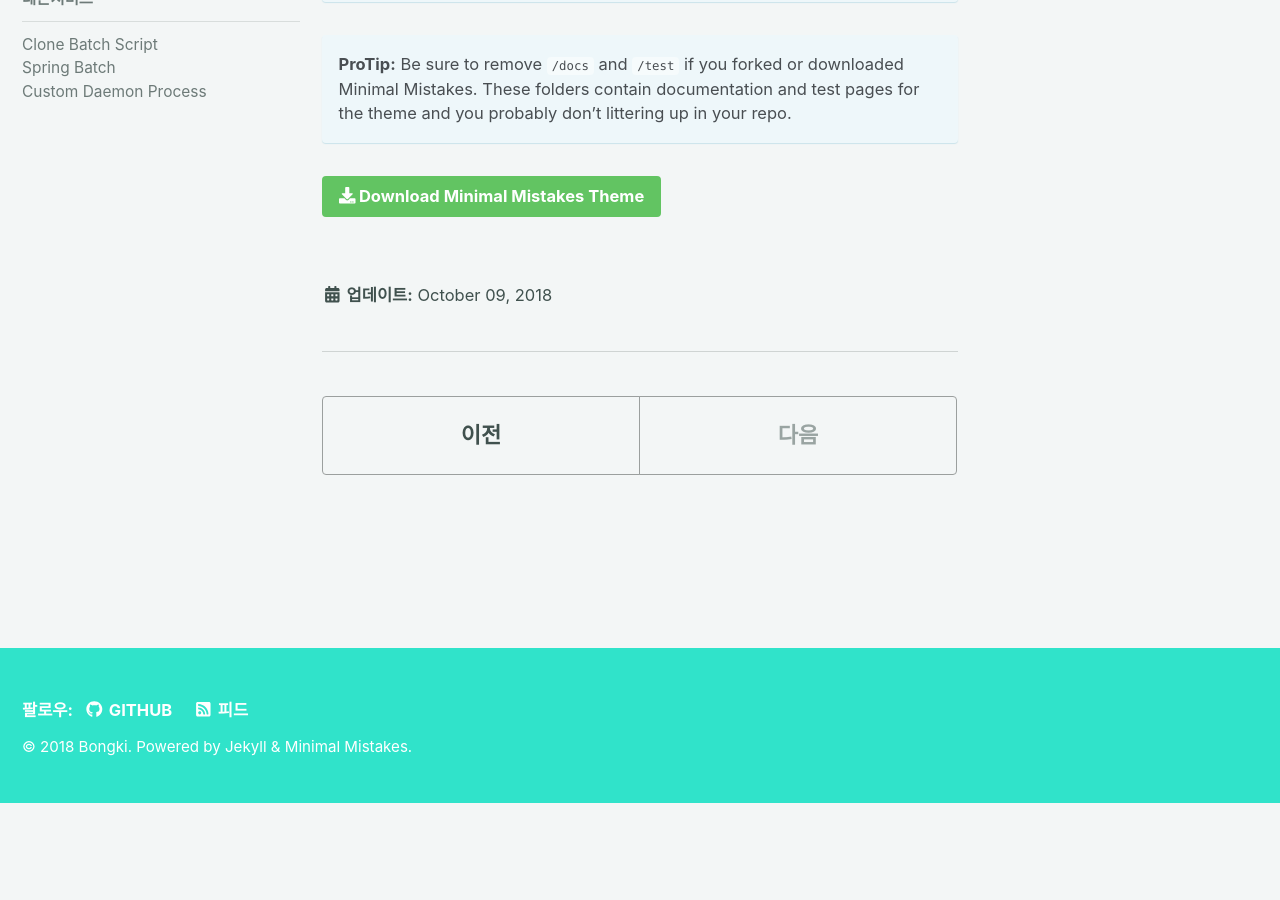
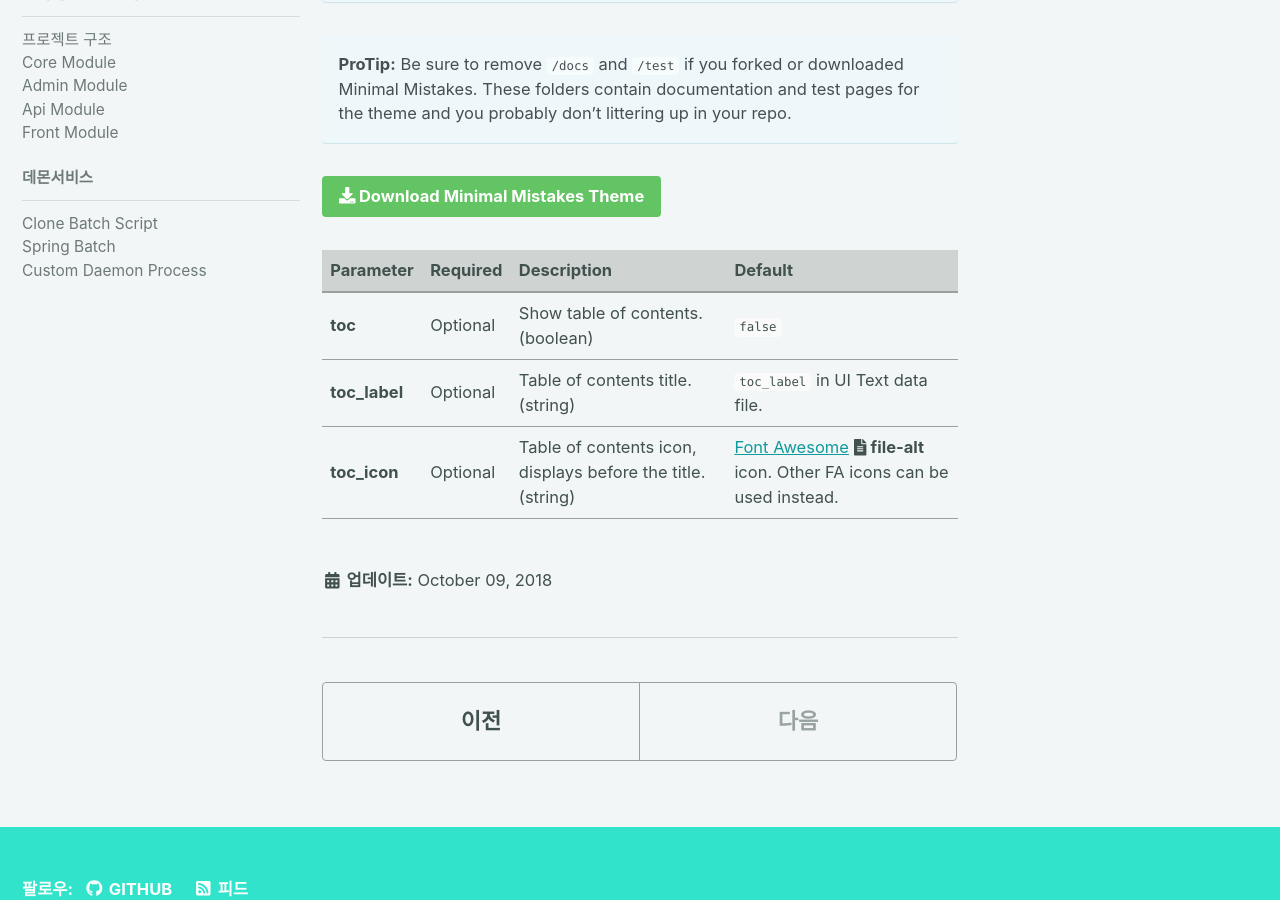
Before and after one commit to hsb0202/hsb0202.github.io, a Jekyll site: the page built from _prototype/02-prototype-arch.md, in a window 1280 px wide and 900 px high, scrolled down 377 px. Built offline with Jekyll 4.4.1, drawn with Linux system fonts in a browser that asks for light colours; nearby versions of some CDN libraries; before the commit the page ends 1179 px from its top, so only the background shows below that.

Commit message:
Update 02-prototype-arch.md

```diff
--- a/_prototype/02-prototype-arch.md
+++ b/_prototype/02-prototype-arch.md
@@ -12,3 +12,9 @@
 {: .notice--info}
 
 [<i class="fas fa-download"></i> Download Minimal Mistakes Theme](https://github.com/mmistakes/minimal-mistakes/archive/master.zip){: .btn .btn--success}
+
+| Parameter   | Required | Description | Default |
+| ---------   | -------- | ----------- | ------- |
+| **toc**     | Optional | Show table of contents. (boolean) | `false` |
+| **toc_label** | Optional | Table of contents title. (string) | `toc_label` in UI Text data file. |
+| **toc_icon**  | Optional | Table of contents icon, displays before the title. (string) | [Font Awesome](https://fontawesome.com/icons?d=gallery&s=solid&m=free) <i class="fas fa-file-alt"></i> **file-alt** icon. Other FA icons can be used instead. |
```
